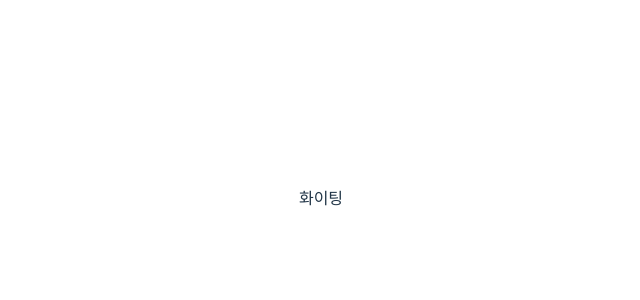
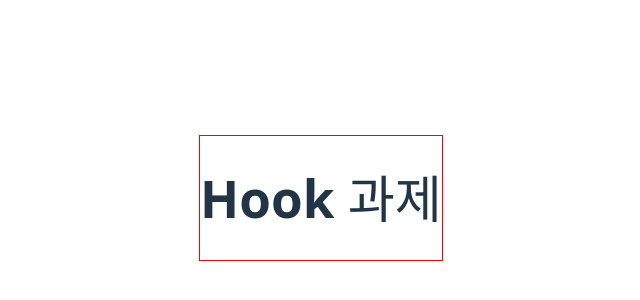
Before and after one commit to PARADOX-Tech-Course/React_second_class, a React (Vite) app: page / in a window 1280 px wide. Shown: the part 202-502 px from the top of the page, without its empty margins (319-959 px from the left). Built offline with nearby package versions, Linux system fonts and the light colour scheme.

Commit message:
feat: useRef로 div 참조, useEffect로 마운트 시 테두리 스타일 적용 기능 추가

```diff
--- a/src/App.jsx
+++ b/src/App.jsx
@@ -1,16 +1,21 @@
-import { useState } from "react";
+import { useState, useRef, useEffect } from "react";
 import reactLogo from "./assets/react.svg";
 import viteLogo from "/vite.svg";
 import "./App.css";
 
 function App() {
   const [count, setCount] = useState(0);
-  const name = "류승찬";
+  const divRef = useRef(null)
+
+  useEffect(() => {
+    console.log('컴포넌트 마운트')
+    divRef.current.style.border = '1px solid red'
+  }, [])
 
   return (
-    <>
-      화이팅
-    </>
+    <div ref = {divRef}>
+      <h1>Hook 과제</h1>
+    </div>
   );
 }
 
```
